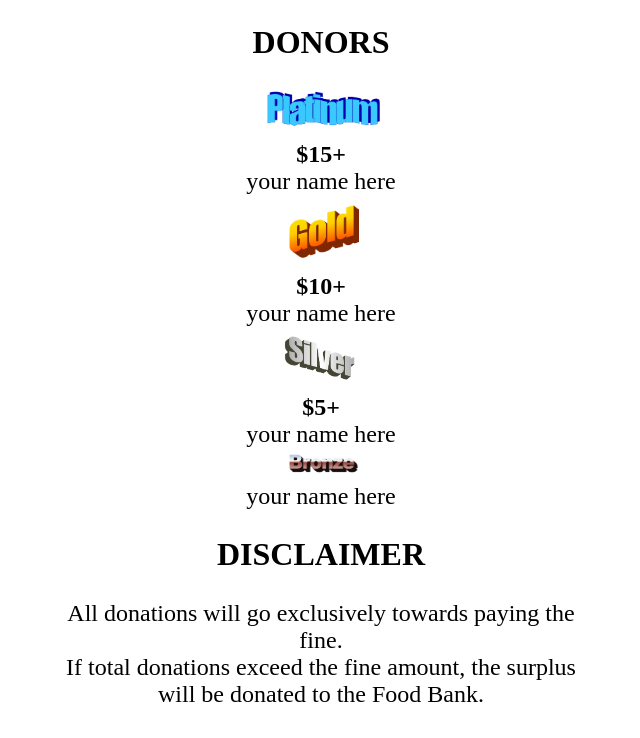
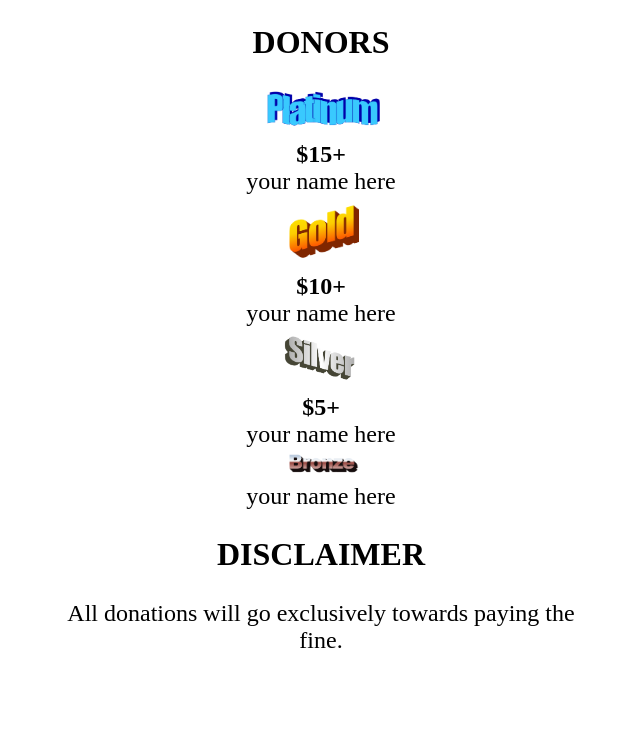
Before and after one commit to coopercole/wrenchhouse, a plain HTML site: page index.html in a window 1280 px wide. Shown: the part 971-1709 px from the top of the page, without its empty margins (319-959 px from the left). After the commit the page ends 1655 px from the top, so only its background shows below. Drawn offline with Linux system fonts and the light colour scheme.

Commit message:
minor change

```diff
--- a/index.html
+++ b/index.html
@@ -47,7 +47,6 @@
 			<p>your name here</p>
 			<h2>DISCLAIMER</h2>
 			<p>All donations will go exclusively towards paying the fine.</p>
-			<p>If total donations exceed the fine amount, the surplus will be donated to the Food Bank.</p>
 		</div>
     </div>
 </body>
```
